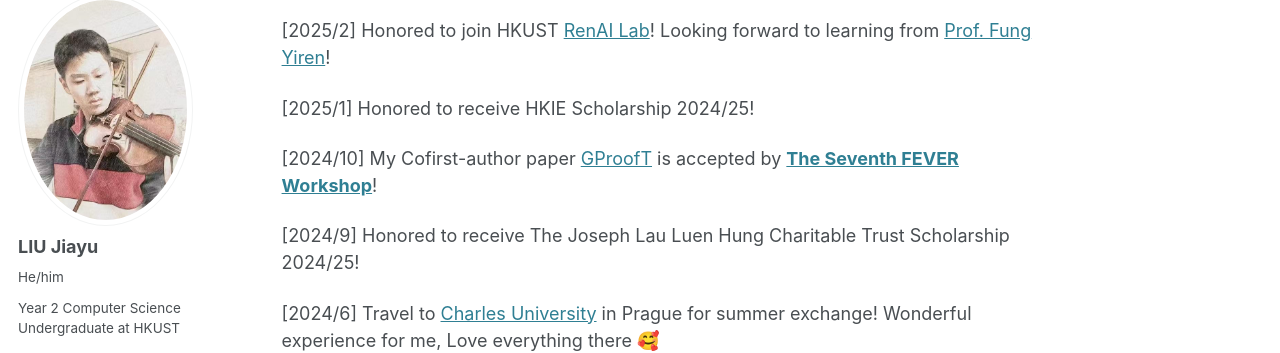
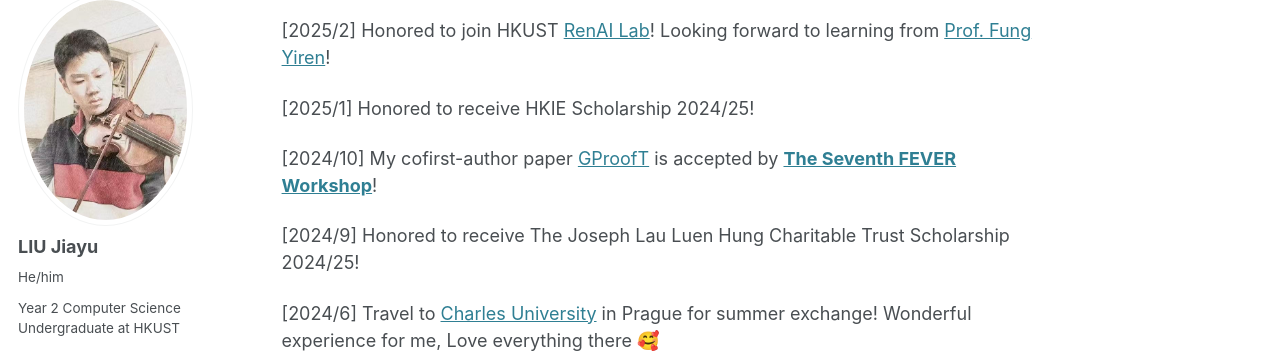
Before and after one commit to JiayuJeff/JiayuJeff.github.io, a Jekyll site: the page built from _pages/about.md, in a window 1280 px wide and 900 px high, scrolled down 658 px. Shown: the part 112-465 px from the top of the window. Built offline with Jekyll 4.4.1, drawn with Linux system fonts in a browser that asks for light colours; some web fonts are replaced.

```diff
--- a/_pages/about.md
+++ b/_pages/about.md
@@ -43,7 +43,7 @@ redirect_from:
 
 [2025/1] Honored to receive HKIE Scholarship 2024/25!
 
-[2024/10] My Cofirst-author paper [GProofT](https://aclanthology.org/2024.fever-1.14/) is accepted by [**The Seventh FEVER Workshop**](https://fever.ai/2024/workshop.html)!
+[2024/10] My cofirst-author paper [GProofT](https://aclanthology.org/2024.fever-1.14/) is accepted by [**The Seventh FEVER Workshop**](https://fever.ai/2024/workshop.html)!
 
 [2024/9] Honored to receive The Joseph Lau Luen Hung Charitable Trust Scholarship 2024/25!
 
```
